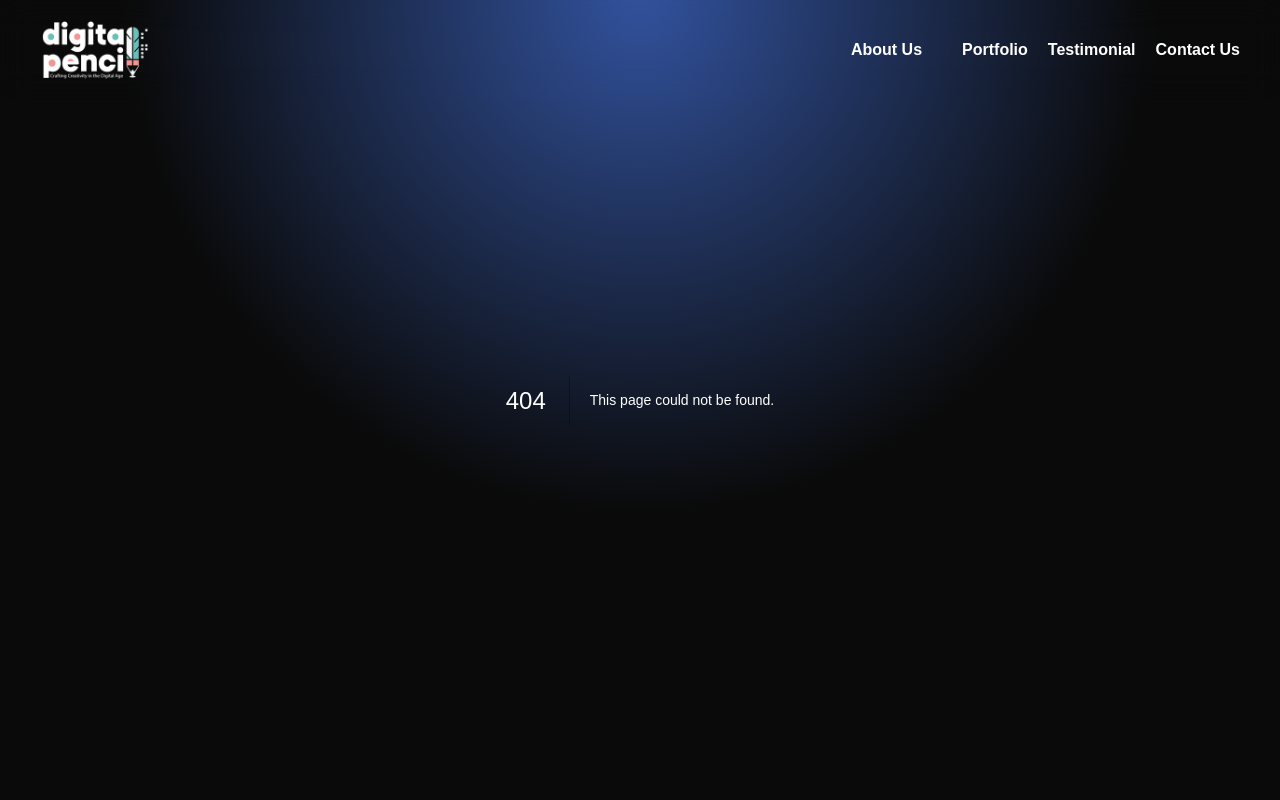
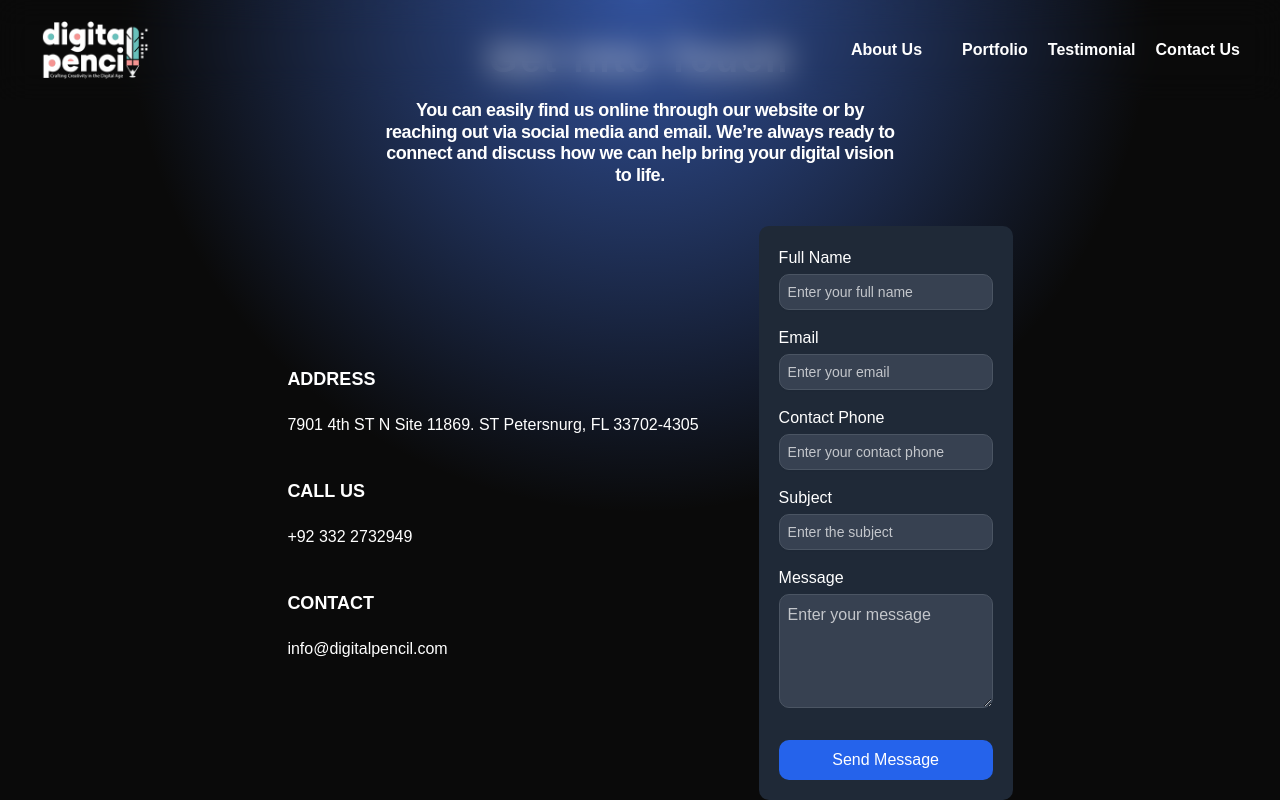
Before and after one commit to MANI-WEBDEVE/projectd-g, a Next.js app: page /contact in a window 1280 px wide. Before the commit this address had no page. Shown: the top 800 px of the page. Built offline with nearby package versions, Linux system fonts and the light colour scheme.

Commit message:
created a contact form page with sleek design✨

```diff
--- /dev/null
+++ b/src/app/contact/page.tsx
@@ -0,0 +1,94 @@
+/**
+ * Contact page
+ *
+ * This is the contact page. It's a simple page that displays a message
+ * about how to get in touch with us.
+ */
+
+import { Input } from "@/components/ui/input";
+
+const ContactPage = () => {
+  return (
+    <div className="w-full h-auto flex flex-col items-center justify-center translate-y-10 px-4 md:px-8">
+      {/* Centered container */}
+      <div className="max-w-lg mx-auto text-center flex flex-col gap-5 ">
+        {/* Title */}
+        <h1 className="text-4xl font-bold tracking-widest">Get Into Touch</h1>
+        {/* Text */}
+        <p className="text-lg font-semibold tracking-tight leading-[1.2]">
+          You can easily find us online through our website or by reaching out
+          via social media and email. We’re always ready to connect and discuss
+          how we can help bring your digital vision to life.
+        </p>
+      </div>
+      <div className="max-w-7xl mx-auto flex flex-col lg:flex-row items-center justify-between gap-10 mt-10">
+        <div className="p-5 flex flex-col gap-10">
+          <div>
+            <h2 className="font-bold text-lg mb-5">ADDRESS</h2>
+            <span>7901 4th ST N Site 11869. ST Petersnurg, FL 33702-4305</span>
+          </div>
+          <div>
+            <h2 className="font-bold text-lg mb-5">CALL US</h2>
+            <span>+92 332 2732949</span>
+          </div>
+          <div>
+            <h2 className="font-bold text-lg mb-5">CONTACT</h2>
+            <span>info@digitalpencil.com</span>
+          </div>
+        </div>
+        <div className="w-full lg:w-auto">
+          <form className="flex flex-col gap-4 p-5 bg-gray-800 text-white rounded-md w-full max-w-2xl mx-auto lg:mx-0">
+            <label className="flex flex-col">
+              <span className="mb-1">Full Name</span>
+              <Input
+                type="text"
+                className="p-2 bg-gray-700 rounded-md border border-gray-600 focus:outline-none focus:ring-2 focus:ring-blue-500 placeholder:text-white/70"
+                placeholder="Enter your full name"
+              />
+            </label>
+            <label className="flex flex-col">
+              <span className="mb-1">Email</span>
+              <Input
+                type="email"
+                className="p-2 bg-gray-700 rounded-md border border-gray-600 focus:outline-none focus:ring-2 focus:ring-blue-500 placeholder:text-white/70"
+                placeholder="Enter your email"
+              />
+            </label>
+            <label className="flex flex-col">
+              <span className="mb-1">Contact Phone</span>
+              <Input
+                type="number"
+                className="p-2 bg-gray-700 rounded-md border border-gray-600 focus:outline-none focus:ring-2 focus:ring-blue-500 placeholder:text-white/70"
+                placeholder="Enter your contact phone"
+              />
+            </label>
+            <label className="flex flex-col">
+              <span className="mb-1">Subject</span>
+              <Input
+                type="text"
+                className="p-2 bg-gray-700 rounded-md border border-gray-600 focus:outline-none focus:ring-2 focus:ring-blue-500 placeholder:text-white/70"
+                placeholder="Enter the subject"
+              />
+            </label>
+            <label className="flex flex-col">
+              <span className="mb-1">Message</span>
+              <textarea
+                className="p-2 bg-gray-700 rounded-md border border-gray-600 focus:outline-none focus:ring-2 focus:ring-blue-500 placeholder:text-white/70"
+                placeholder="Enter your message"
+                rows={4}
+              />
+            </label>
+            <button
+              type="submit"
+              className="mt-4 p-2 bg-blue-600 rounded-md hover:bg-blue-700 focus:outline-none focus:ring-2 focus:ring-blue-500"
+            >
+              Send Message
+            </button>
+          </form>
+        </div>
+      </div>
+    </div>
+  );
+};
+
+export default ContactPage;
--- a/src/app/globals.css
+++ b/src/app/globals.css
@@ -7,9 +7,7 @@
   padding: 0;
   box-sizing: border-box;
   font-family: "Poppins", sans-serif;
-
 }
-
 
 @layer base {
   :root {
@@ -93,3 +91,19 @@
   scrollbar-width: thin;
   scrollbar-color: #232842 #0f1015;
 }
+
+.glassmorphism {
+  background: rgba(255, 255, 255, 0.43);
+  border-radius: 16px;
+  box-shadow: 0 4px 30px rgba(0, 0, 0, 0.1);
+  backdrop-filter: blur(6.5px);
+  -webkit-backdrop-filter: blur(6.5px);
+  border: 1px solid rgba(255, 255, 255, 0.33);
+  /* From https://css.glass */
+  background: rgba(255, 255, 255, 0.43);
+  border-radius: 16px;
+  box-shadow: 0 4px 30px rgba(0, 0, 0, 0.1);
+  backdrop-filter: blur(6.5px);
+  -webkit-backdrop-filter: blur(6.5px);
+  border: 1px solid rgba(255, 255, 255, 0.33);
+}
--- a/src/components/Header.tsx
+++ b/src/components/Header.tsx
@@ -60,7 +60,7 @@ const Header = () => {
                 Testimonial
               </p>
             </Link>
-            <Link href={"#"}>
+            <Link href={"/contact"}>
               <p className="text-[#fff] font-bold transition-all ease-out duration-[0.2s] cursor-pointer hover:text-[#38d6b7]">
                 Contact Us
               </p>
--- /dev/null
+++ b/src/components/Testimonials.tsx
@@ -0,0 +1,7 @@
+import React from "react";
+
+const Testimonials = () => {
+  return <div>Testimonials</div>;
+};
+
+export default Testimonials;
```
